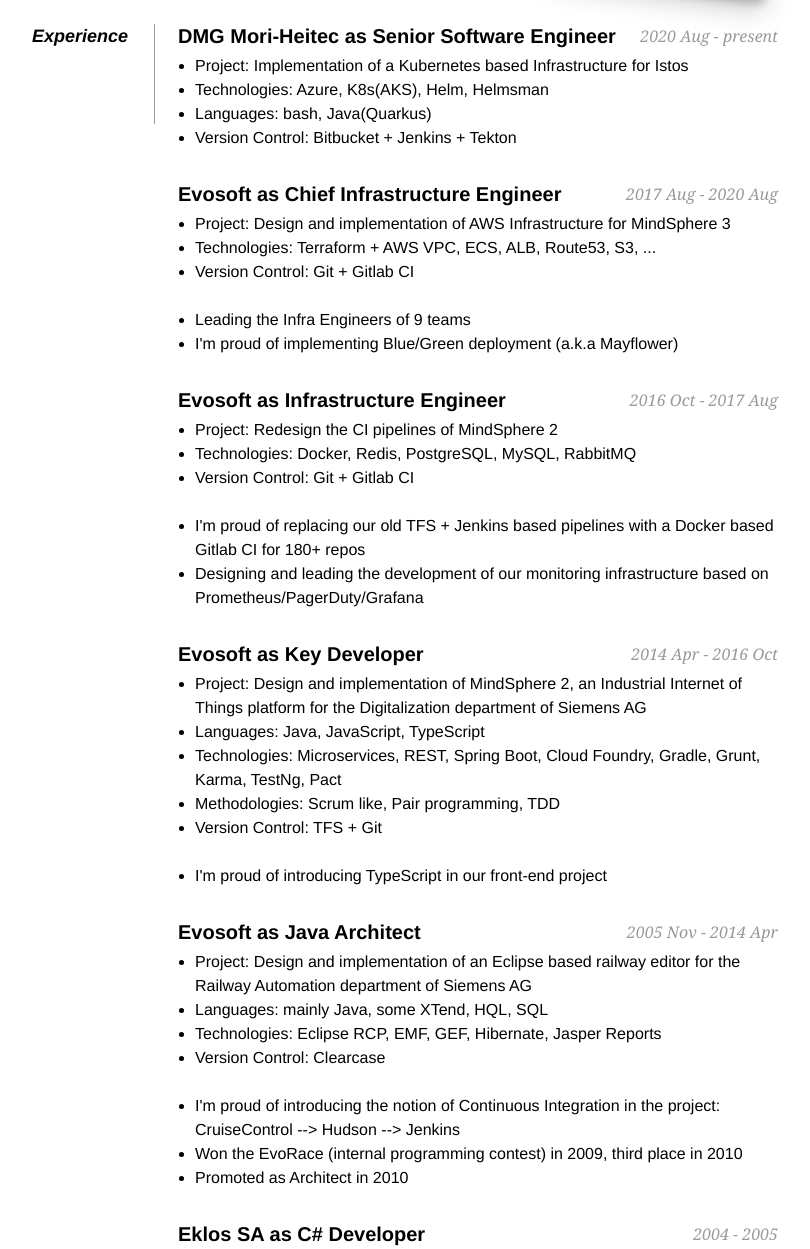
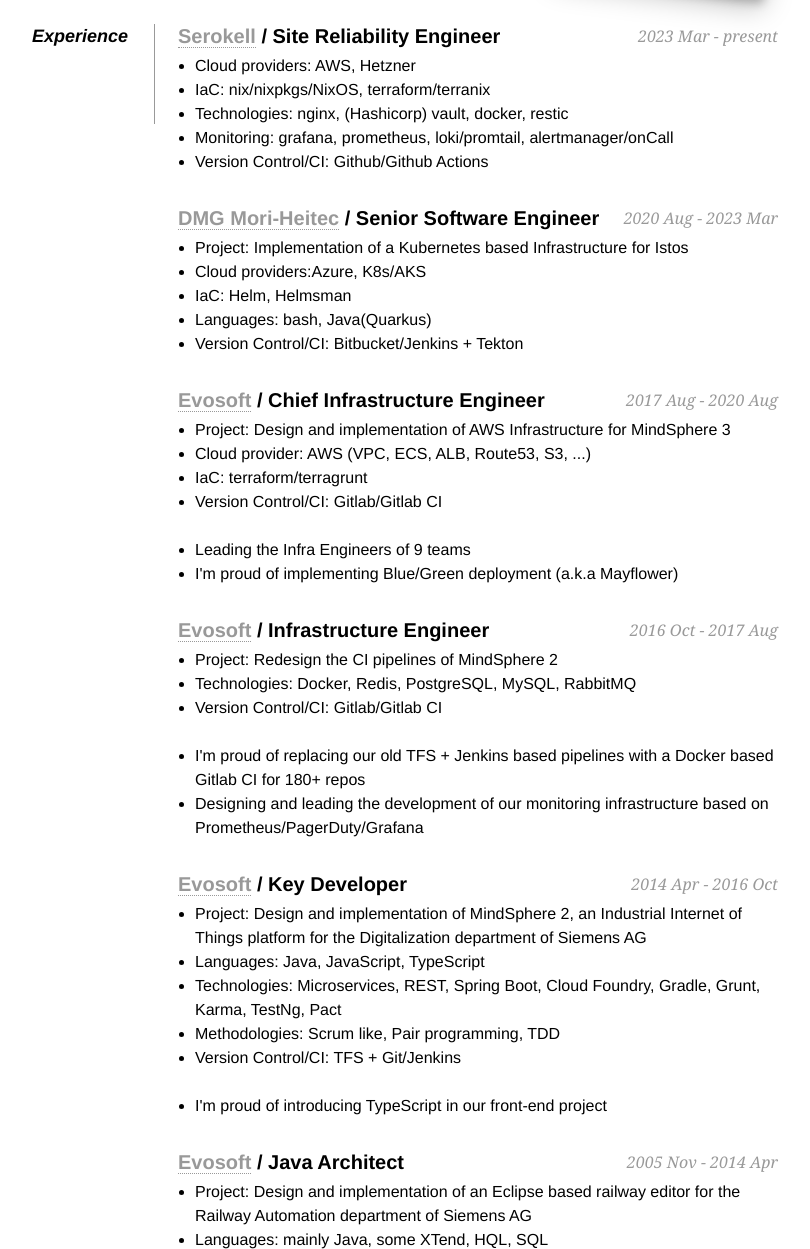
Before and after one commit to karandit/karandit.github.io, a website: page index.html in a window 1280 px wide. Shown: the part 240-1489 px from the top of the page, without its empty margins (262-1072 px from the left). Drawn offline with Linux system fonts and the light colour scheme.

Commit message:
Add Serokell, remove references section, unify structure

```diff
--- a/index.html
+++ b/index.html
@@ -45,7 +45,7 @@
             <h1 class="fn"> Tamás Kárándi</h1>
             <p>
                 Email: <a class="email" href="mailto:tkarandi@gmail.com">tkarandi at gmail dot com</a><br/>
-                CV: <a href="https://karandit.github.io">https://karandit.github.io</a> <a href="https://raw.githubusercontent.com/wiki/karandit/karandit.github.io/pdf/cv_karandi_tamas.pdf">[Download as PDF]</a>
+                CV: <a href="https://karandit.github.io">https://karandit.github.io</a> <a href="https://raw.githubusercontent.com/wiki/karandit/karandit.github.io/pdf/cv_karandi_tamas_2023.pdf">[Download as PDF]</a>
             </p>
         </div>
         <div id="objective">
@@ -59,66 +59,77 @@
             <dd class="clear"></dd>
             <dt>Experience</dt>
             <dd>
-                <h2>DMG Mori-Heitec as Senior Software Engineer<span>2020 Aug - present</span></h2>
+                <h2><a href="https://serokell.io/">Serokell</a> / Site Reliability Engineer<span>2023 Mar - present</span></h2>
+                <ul>
+                    <li>Cloud providers: AWS, Hetzner</li>
+                    <li>IaC: nix/nixpkgs/NixOS, terraform/terranix </li>
+                    <li>Technologies: nginx, (Hashicorp) vault, docker, restic </li>
+                    <li>Monitoring: grafana, prometheus, loki/promtail, alertmanager/onCall</li>
+                    <li>Version Control/CI: Github/Github Actions</li>
+                </ul>
+
+                <h2><a href="https://hu.dmgmori.com/">DMG Mori-Heitec</a> / Senior Software Engineer<span>2020 Aug - 2023 Mar</span></h2>
                 <ul>
                     <li>Project: Implementation of a Kubernetes based Infrastructure for Istos</li>
-                    <li>Technologies: Azure, K8s(AKS), Helm, Helmsman</li>
+                    <li>Cloud providers:Azure, K8s/AKS</li>
+                    <li>IaC: Helm, Helmsman</li>
                     <li>Languages: bash, Java(Quarkus)</li>
-                    <li>Version Control: Bitbucket + Jenkins + Tekton</li>
+                    <li>Version Control/CI: Bitbucket/Jenkins + Tekton</li>
                 </ul>
 
-                <h2>Evosoft as Chief Infrastructure Engineer<span>2017 Aug - 2020 Aug</span></h2>
+                <h2><a href="https://www.evosoft.hu/">Evosoft</a> / Chief Infrastructure Engineer<span>2017 Aug - 2020 Aug</span></h2>
                 <ul>
                     <li>Project: Design and implementation of AWS Infrastructure for MindSphere 3</li>
-                    <li>Technologies: Terraform + AWS VPC, ECS, ALB, Route53, S3, ... </li>
-                    <li>Version Control: Git + Gitlab CI</li>
+                    <li>Cloud provider: AWS (VPC, ECS, ALB, Route53, S3, ...) </li>
+                    <li>IaC: terraform/terragrunt</li>
+                    <li>Version Control/CI: Gitlab/Gitlab CI</li>
                     <br>
                     <li>Leading the Infra Engineers of 9 teams</li>
                     <li>I'm proud of implementing Blue/Green deployment (a.k.a Mayflower)</li>
                 </ul>
 
-                <h2>Evosoft as Infrastructure Engineer<span>2016 Oct - 2017 Aug</span></h2>
+                <h2><a href="https://www.evosoft.hu/">Evosoft</a> / Infrastructure Engineer<span>2016 Oct - 2017 Aug</span></h2>
                 <ul>
                     <li>Project: Redesign the CI pipelines of MindSphere 2</li>
                     <li>Technologies: Docker, Redis, PostgreSQL, MySQL, RabbitMQ</li>
-                    <li>Version Control: Git + Gitlab CI</li>
+                    <li>Version Control/CI: Gitlab/Gitlab CI</li>
                     <br>
                     <li>I'm proud of replacing our old TFS + Jenkins based pipelines with a Docker based Gitlab CI for 180+ repos</li>
                     <li>Designing and leading the development of our monitoring infrastructure based on Prometheus/PagerDuty/Grafana</li>
                 </ul>
 
-                <h2>Evosoft as Key Developer <span>2014 Apr - 2016 Oct</span></h2>
+                <h2><a href="https://www.evosoft.hu/">Evosoft</a> / Key Developer <span>2014 Apr - 2016 Oct</span></h2>
                 <ul>
                     <li>Project: Design and implementation of MindSphere 2, an Industrial Internet of Things platform for the Digitalization department of Siemens AG</li>
                     <li><span>Languages</span>: Java, JavaScript, TypeScript</li>
                     <li>Technologies: Microservices, REST, Spring Boot, Cloud Foundry, Gradle, Grunt, Karma, TestNg, Pact</li>
                     <li>Methodologies: Scrum like, Pair programming, TDD</li>
-                    <li>Version Control: TFS + Git</li>
+                    <li>Version Control/CI: TFS + Git/Jenkins</li>
                     <br>
                     <li>I'm proud of introducing TypeScript in our front-end project</li>
                 </ul>
 
-                <h2>Evosoft as Java Architect <span>2005 Nov - 2014 Apr</span></h2>
+                <h2><a href="https://www.evosoft.hu/">Evosoft</a> / Java Architect <span>2005 Nov - 2014 Apr</span></h2>
                 <ul>
                     <li>Project: Design and implementation of an Eclipse based railway editor for the Railway Automation department of Siemens AG</li>
                     <li>Languages: mainly Java, some XTend, HQL, SQL</li>
                     <li>Technologies: Eclipse RCP, EMF, GEF, Hibernate, Jasper Reports</li>
                     <li>Version Control: Clearcase</li>
-					          <br>
+                    <br>
                     <li>I'm proud of introducing the notion of Continuous Integration in the project: CruiseControl --> Hudson --> Jenkins</li>
-					          <li>Won the EvoRace (internal programming contest) in 2009, third place in 2010</li>
-					          <li>Promoted as Architect in 2010</li>
+                    <li>Won the EvoRace (internal programming contest) in 2009, third place in 2010</li>
+                    <li>Promoted as Architect in 2010</li>
                 </ul>
 
-                <h2>Eklos SA as C# Developer<span>2004 - 2005</span></h2>
+                <h2>Eklos SA / C# Developer<span>2004 - 2005</span></h2>
                 <ul>
-                    <li>Projects: Eklos as a Romanian-Italian company, we were designing and implementing 3-4 production tracking applications for GUCCI</li>
+                    <li>Projects: At Eklos, as a Romanian-Italian company, we were designing and implementing 3-4 production tracking applications for GUCCI</li>
                     <li>Languages: C#, J#, VB.Net</li>
                     <li>Technologies: WinForms, ASP.Net</li>
                     <li>Version Control: Visual SourceSafe</li>
                 </ul>
 
-                <h2>MaxIQ SRL as Delphi/Java Junior Developer<span>2001 - 2004</span></h2>
+                <h2>MaxIQ SRL / Delphi, Junior Java Developer<span>2001 - 2004</span></h2>
                 <ul>
                     <li>Projects: internal custom applications for RomTelecom Bihor</li>
                     <li>Languages: first in Delphi, then porting them to Java J2EE </li>
@@ -148,17 +159,6 @@
             </dd>
 
             <dd class="clear"></dd>
-            <dt>References</dt>
-            <dd>
-                <h2>British Council <span>Cambridge FCE</span></h2>
-                <h2>coursera.org <span>Functional Programming Principles in Scala by M. Odersky</span></h2>
-                <h2>coursera.org <span>Principles of Reactive Programming by M. Odersky et co</span></h2>
-                <h2>coursera.org <span>Programming Languages by D. Grossmann</span></h2>
-                <h2><a href="http://projecteuler.net/profile/tkarandi.png">projecteuler.net/profile/tkarandi.png</a><span>solved 95</span></h2>
-                <h2>github.com/karandit</h2>
-            </dd>
-
-            <dd class="clear"></dd>
             <dt>Side projects</dt>
             <dd>
                 <h2><a href="https://www.npmjs.com/package/terramake">Terramake</a><span>Type-safe Infrastructure-as-Code (elm + terraform)</span></h2>
```
